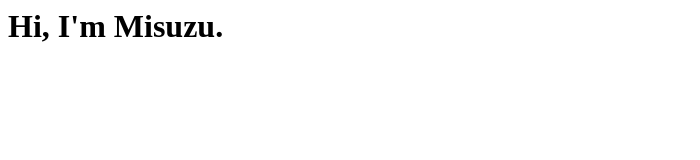
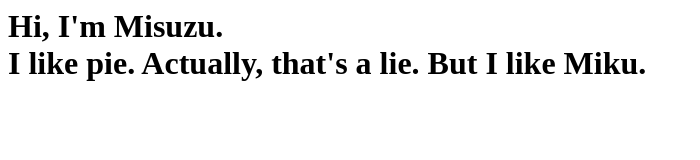
Before and after one commit to itzmisuzu/portfolio, a plain HTML site: page index.html in a window 1280 px wide. Shown: the whole page, without its empty margins (0-700 px from the left). Drawn offline with Linux system fonts and the light colour scheme.

Commit message:
added more text

```diff
--- a/index.html
+++ b/index.html
@@ -5,6 +5,10 @@
     <title>Document</title>
 </head>
 <body>
-    <h1>Hi, I'm Misuzu.</h1>
+    <h1>Hi, I'm Misuzu.<br/>
+        I like pie.
+        Actually, that's a lie.
+        But I like Miku.
+    </h1>
 </body>
 </html>
```
